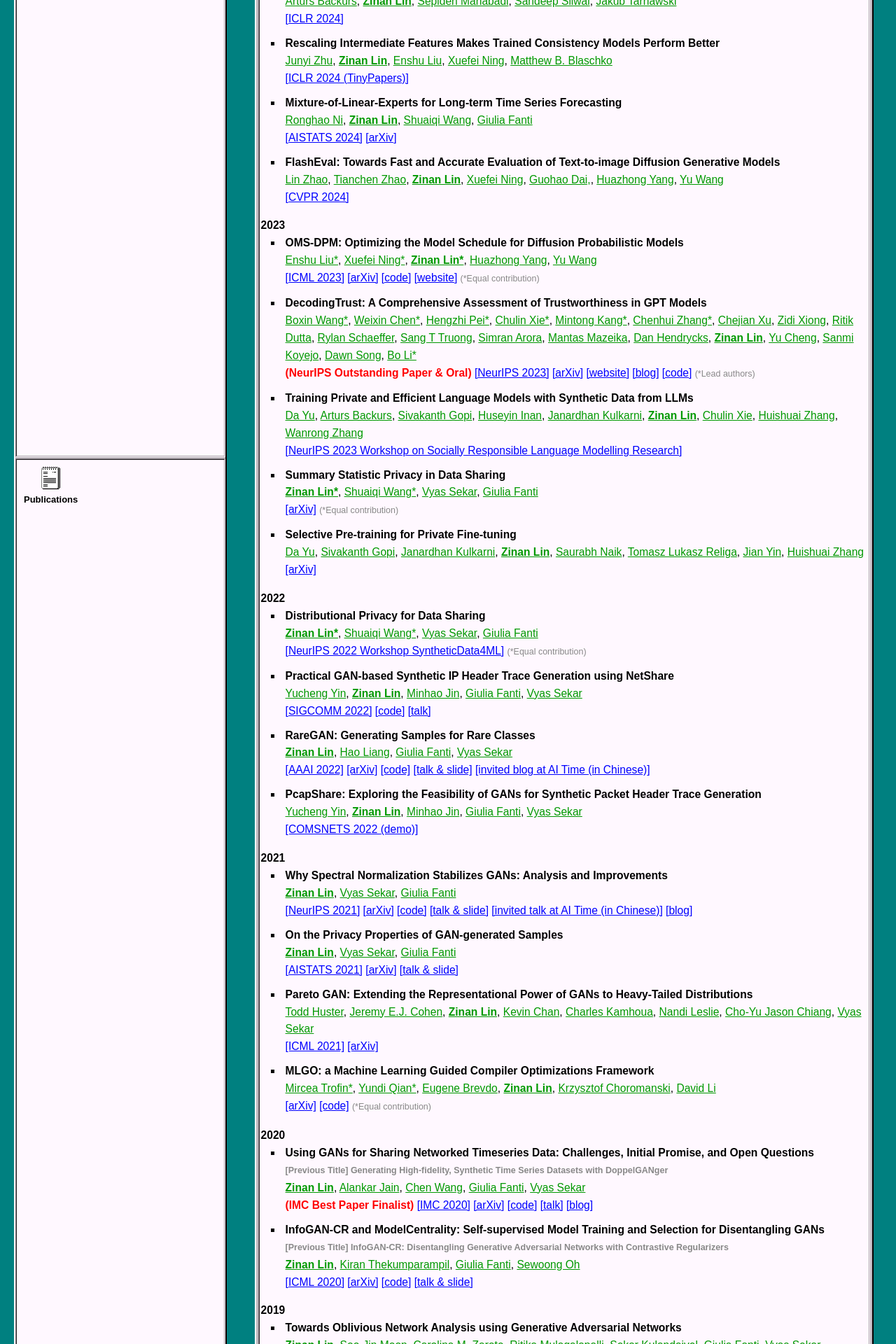
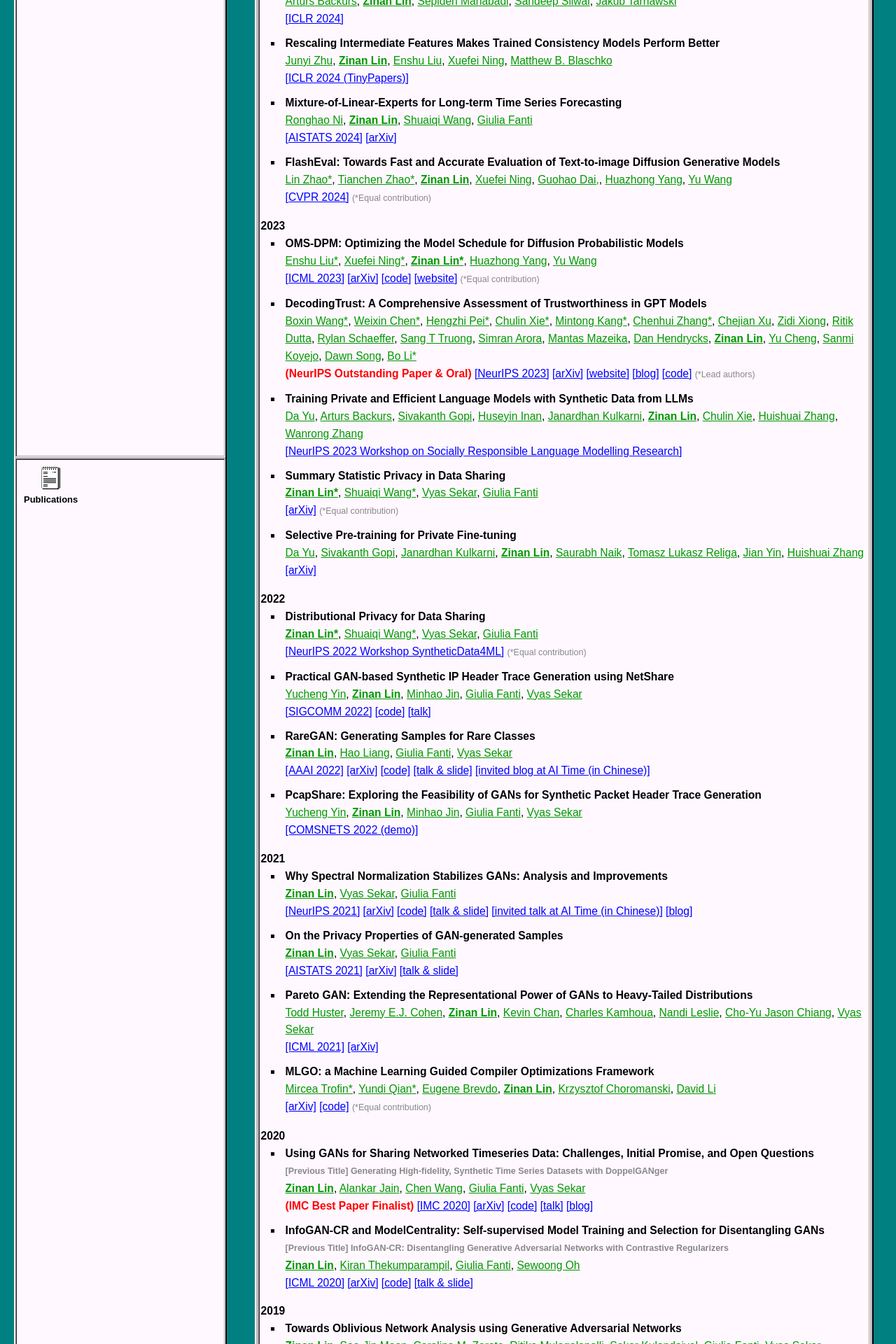
Before and after one commit to fjxmlzn/fjxmlzn.github.io, a Jekyll site: the page built from _publications/publications.html, in a window 1280 px wide. Shown: the part 553-2473 px from the top of the page at 70% size. Built offline with Jekyll 4.4.1, drawn with Linux system fonts in a browser that asks for light colours.

Commit message:
update publications

```diff
--- a/_publications/publications.html
+++ b/_publications/publications.html
@@ -192,8 +192,8 @@
     <li class='publication_li'>
         <span class='publication_title'>FlashEval: Towards Fast and Accurate Evaluation of Text-to-image Diffusion Generative Models</span>
         <span class="publication_author">
-            <a href="#">Lin Zhao</a>,
-            <a href="#">Tianchen Zhao</a>,
+            <a href="#">Lin Zhao*</a>,
+            <a href="#">Tianchen Zhao*</a>,
             <span class="publication_me"><a href="https://zinanlin.me/" target="_blank">Zinan Lin</a></span>,
             <a href="#">Xuefei Ning</a>,
             <a href="#">Guohao Dai,</a>,
@@ -203,6 +203,7 @@
         <span class='publication_journal'>
             <a href="#" target="_blank">[CVPR 2024]</a>
         </span>
+        <span class="publication_note">(*Equal contribution)</span>
     </li>
 </ul>
 
```
